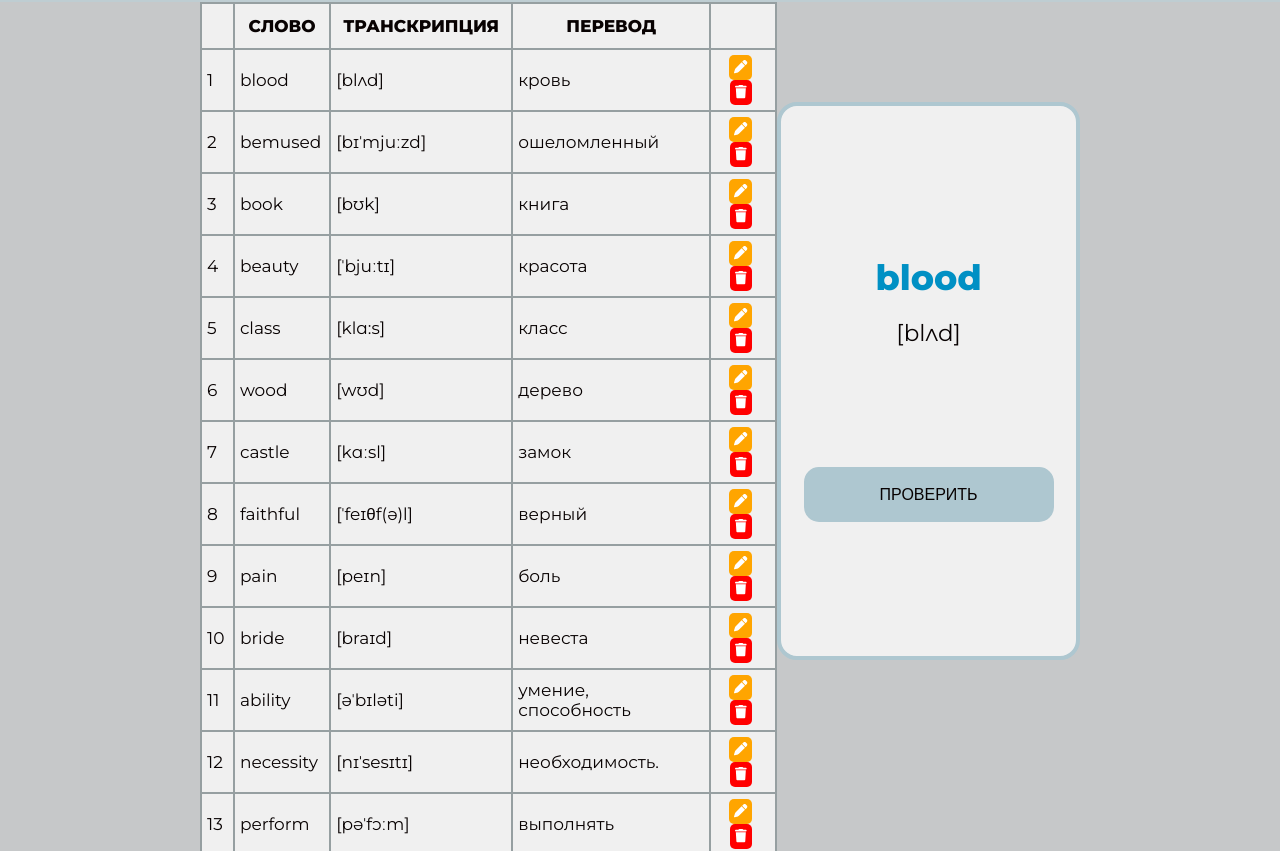
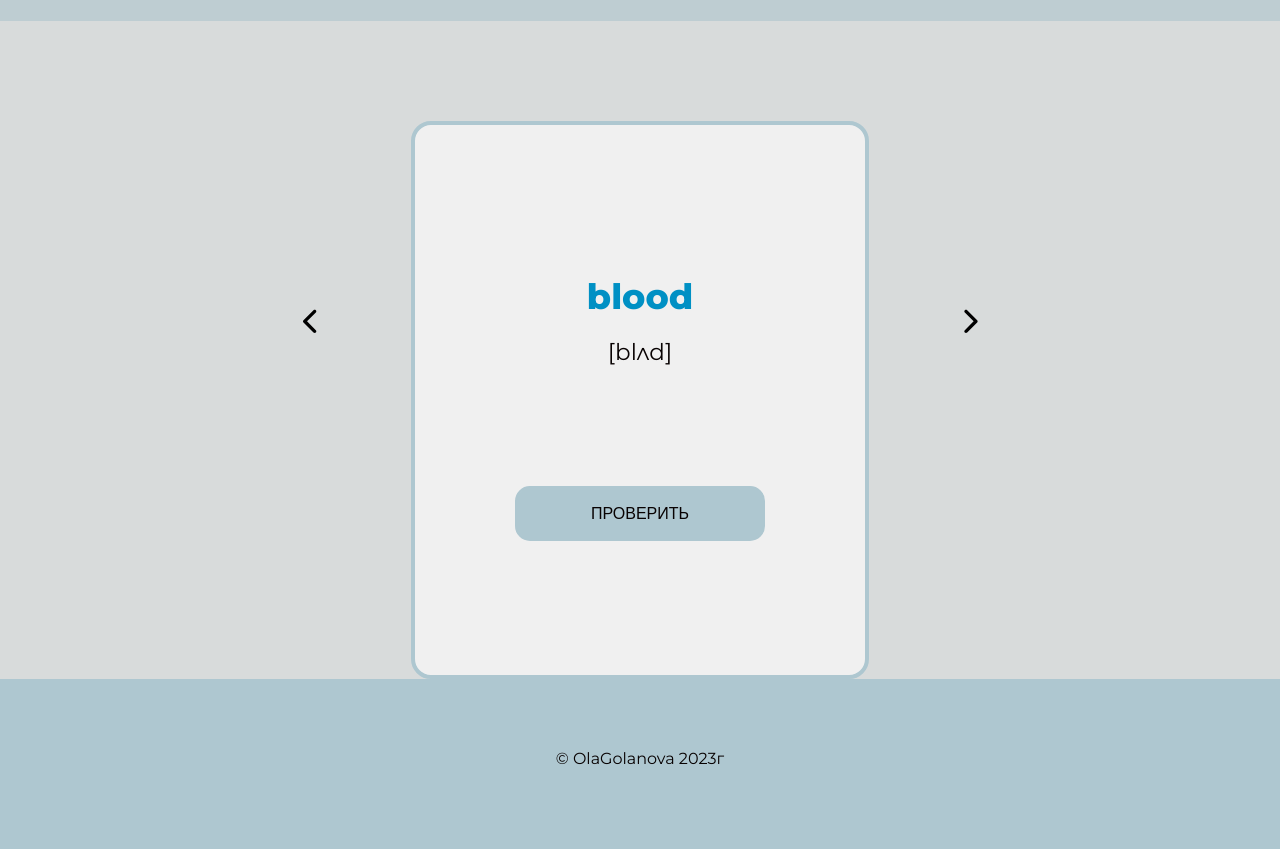
Before and after one commit to OlaGolanova/Words, a React (Create React App) app in the folder words/: page / in a window 1280 px wide. Shown: the part 249-1100 px from the top of the page. Built offline with nearby package versions, Linux system fonts and the light colour scheme.

Commit message:
add list cards

```diff
--- a/words/src/App.js
+++ b/words/src/App.js
@@ -12,7 +12,7 @@ export default function App() {
 
     return (
         <div className = { styles.app }>
-            <Table/>
+            {/* <Table/> */}
             <Card/>
         </div>
     );
--- a/words/src/components/Card/Card.jsx
+++ b/words/src/components/Card/Card.jsx
@@ -1,23 +1,62 @@
-import React from 'react';
+import React, { useState } from 'react';
+
+import { FontAwesomeIcon } from '@fortawesome/react-fontawesome';
+import { faChevronRight, faChevronLeft } from '@fortawesome/free-solid-svg-icons';
 
 import data from '../../utils/data.json';
 
-import CardSide from '../CardSide/CardSide';
+import CardItem from '../CardItem/CardItem';
 
-// import styles from './Card.module.scss';
+import styles from './Card.module.scss';
 
 
 
+export default function Card(props){
+    const {indexCard} = props;
 
-export default function Card(){
+    const [index, setIndex] = useState(indexCard ? indexCard : 0);
+
+    const handleChangePrevCard = () => {
+        if (index > 0) {
+            setIndex(index - 1);
+        };
+    };
+
+    const handleChangeNextCard = () => {
+        if (index < data.length - 1) {
+            setIndex(index + 1);
+        };
+    };
 
     return (
         <>
-            <CardSide
-                english = { data[0].english }
-                transcription = { data[0].transcription }
-                russian = { data[0].russian }
+
+            <button
+                className = {styles.button}
+                onClick = { handleChangePrevCard } >
+                <FontAwesomeIcon
+                    className = "fa-2x"
+                    icon = { faChevronLeft }/>
+            </button>
+
+
+            <CardItem
+                english = { data[index].english }
+                transcription = { data[index].transcription }
+                russian = { data[index].russian }
+
             />
+
+
+            <button
+                className = {styles.button}
+                onClick = { handleChangeNextCard } >
+                <FontAwesomeIcon
+                    className = "fa-2x"
+                    icon = { faChevronRight }/>
+            </button>
+
+
         </>
     );
 };
--- a/words/src/components/Card/Card.module.scss
+++ b/words/src/components/Card/Card.module.scss
@@ -1 +1,21 @@
 @import '../../utils/variables';
+
+
+    .button {
+        width: 100px;
+        height: 75vh;
+        border: none;
+        background: $colorMain;
+        transition: 0.5s;
+        &:first-child {
+            margin-right: 50px;
+        }
+        &:last-child {
+            margin-left: 50px;
+        }
+        &:hover {
+            cursor:pointer;
+            background:  #e0e0e0;
+        }
+
+    }
--- a/words/src/components/CardSide/CardSide.jsx
+++ b/words/src/components/CardItem/CardItem.jsx
@@ -1,27 +1,22 @@
 import React, { useState } from 'react';
 
-import styles from './CardSide.module.scss';
+import styles from './CardItem.module.scss';
 
-export default function CardSide(props){
-    const {id, english, transcription, russian} = props;
+export default function CardItem(props){
+    const {id, english = 'loading', transcription = 'ˈləʊdɪŋ', russian ='загрузка'} = props;
+
 
     const [ pressed, setPressed ] = useState(false);
-    // const [ flipChange, setFlipChange ] = useState(false);
 
     const handleChange = () => {
         setPressed(!pressed);
     };
-    // const handleChangeFlip = () => {
-    //     setFlipChange(!flipChange);
-    // };
-
 
     const sideFront = (
         <button
             className = { styles.button }
             onClick={handleChange}> Проверить </button>
     );
-
     const sideFlip = (
         <div
             className = { styles.translate }
@@ -29,12 +24,13 @@ export default function CardSide(props){
         >{ russian }</div>
     );
 
+
     return (
         <div className={styles.card} key = { id }>
             <div className = { styles.englishWord }>{ english }</div>
             <div className = { styles.transcription }>{ transcription }</div>
-            <>{pressed ? sideFlip : sideFront}
-            </>
+            <>{pressed ? sideFlip : sideFront}</>
+
         </div>
     );
 };
--- a/words/src/components/Footer/Footer.jsx
+++ b/words/src/components/Footer/Footer.jsx
@@ -7,6 +7,7 @@ import styles from './Footer.module.scss';
 export default function Footer(){
     return (
         <footer className = { styles.footer }>
+            <a href="https://telegram.me/musicola"  target="_blank" rel="noreferrer">© OlaGolanova 2023г</a>
 
         </footer>
     );
--- a/words/src/components/Footer/Footer.module.scss
+++ b/words/src/components/Footer/Footer.module.scss
@@ -1,12 +1,23 @@
 @import '../../utils/variables';
 
-footer {
+.footer {
 
-    padding: 0 200px 0 200px;
+    padding: 70px 200px 0 200px;
     min-height: 100px;
     background: $colorFooter;
 
      @media (max-width: 991px) {
     padding: 0 30px 0 30px;
   }
+  a {
+    display: block;
+    text-align: center;
+    text-decoration: none;
+    color: $colorText;
+    transition: 0.5s;
+
+    &:hover {
+      opacity: 0.8;
+    }
+  }
 }
--- a/words/src/components/Header/Header.jsx
+++ b/words/src/components/Header/Header.jsx
@@ -3,7 +3,7 @@ import React from 'react';
 import SearchPanel from '../SearchPanel/SearchPanel';
 import ButtonTraining from '../ButtonTraining/ButtonTraining';
 
-import logo2 from '../../utils/logo3.png';
+import logo from '../../utils/logo1.png';
 
 import styles from './Header.module.scss';
 
@@ -17,7 +17,7 @@ export default  function Header(){
                 <SearchPanel/>
                 <ButtonTraining/>
             </div>
-            <img src={logo2} className = { styles.logo } alt="logo" />
+            <img src={logo} className = { styles.logo } alt="logo" />
         </header>
     );
 };
--- a/words/src/components/Table/Table.jsx
+++ b/words/src/components/Table/Table.jsx
@@ -3,7 +3,6 @@ import React from 'react';
 import data from '../../utils/data.json';
 
 import TableRow from '../TableRow/TableRow';
-
 
 import styles from './Table.module.scss';
 
--- a/words/src/utils/variables.scss
+++ b/words/src/utils/variables.scss
@@ -1,7 +1,7 @@
 $colorFooter: #aec7d0;
 $colorHeader: #becdd2;
 $colorTh: #080202;
-$colorMain: #c6c8c9;
+$colorMain: #d8dbdb;
 $colorIntoInput: #f0f0f0;
 $colorTableBorder: #969fa1;
 $colorText: #080202;
```
Also changed, not shown: words/src/components/CardItem/CardItem.module.scss (renamed from words/src/components/CardSide/CardSide.module.scss), words/src/utils/logo1.png (added), 1 other file (tests, documents, lock files or other folders).
